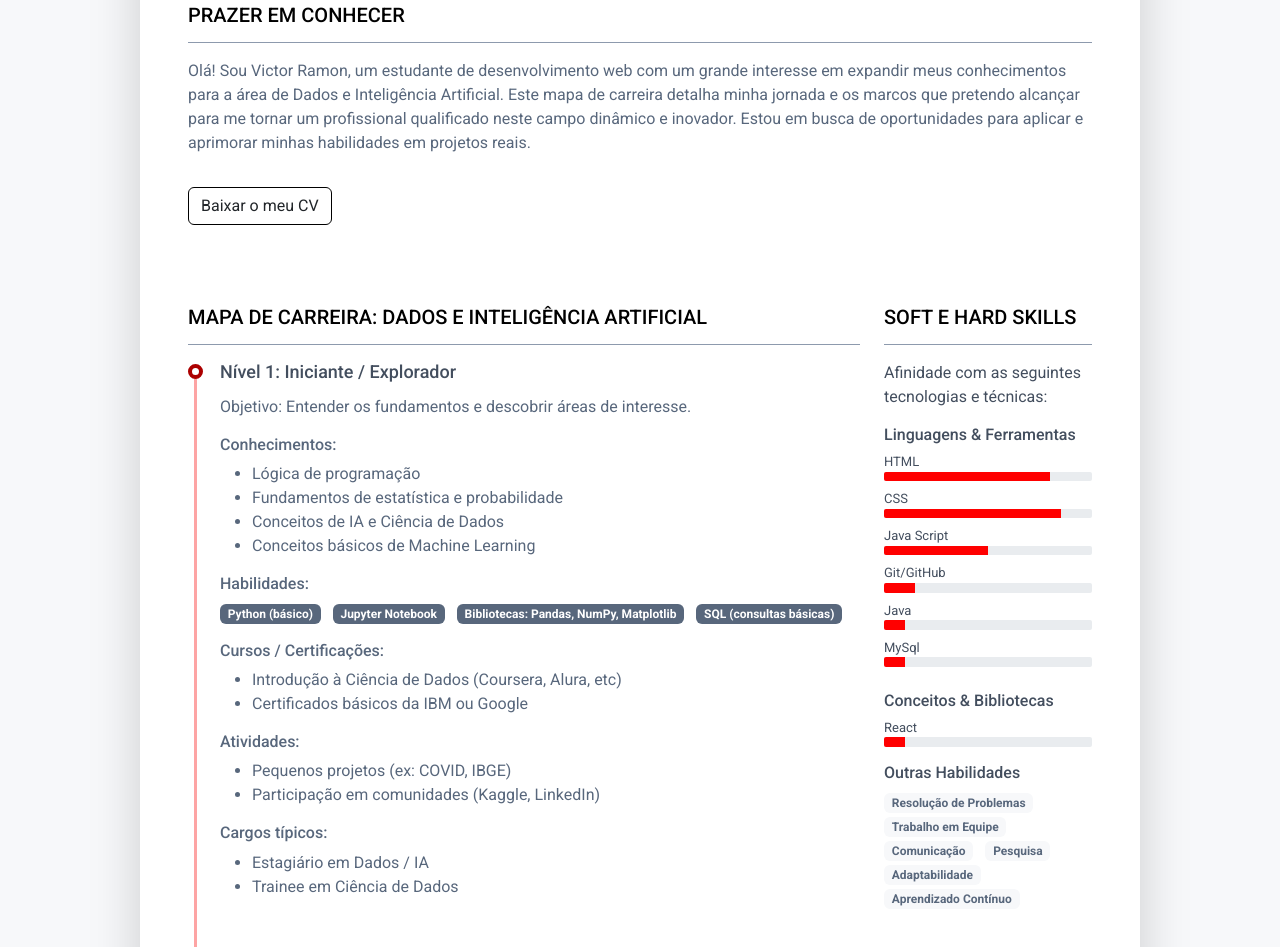
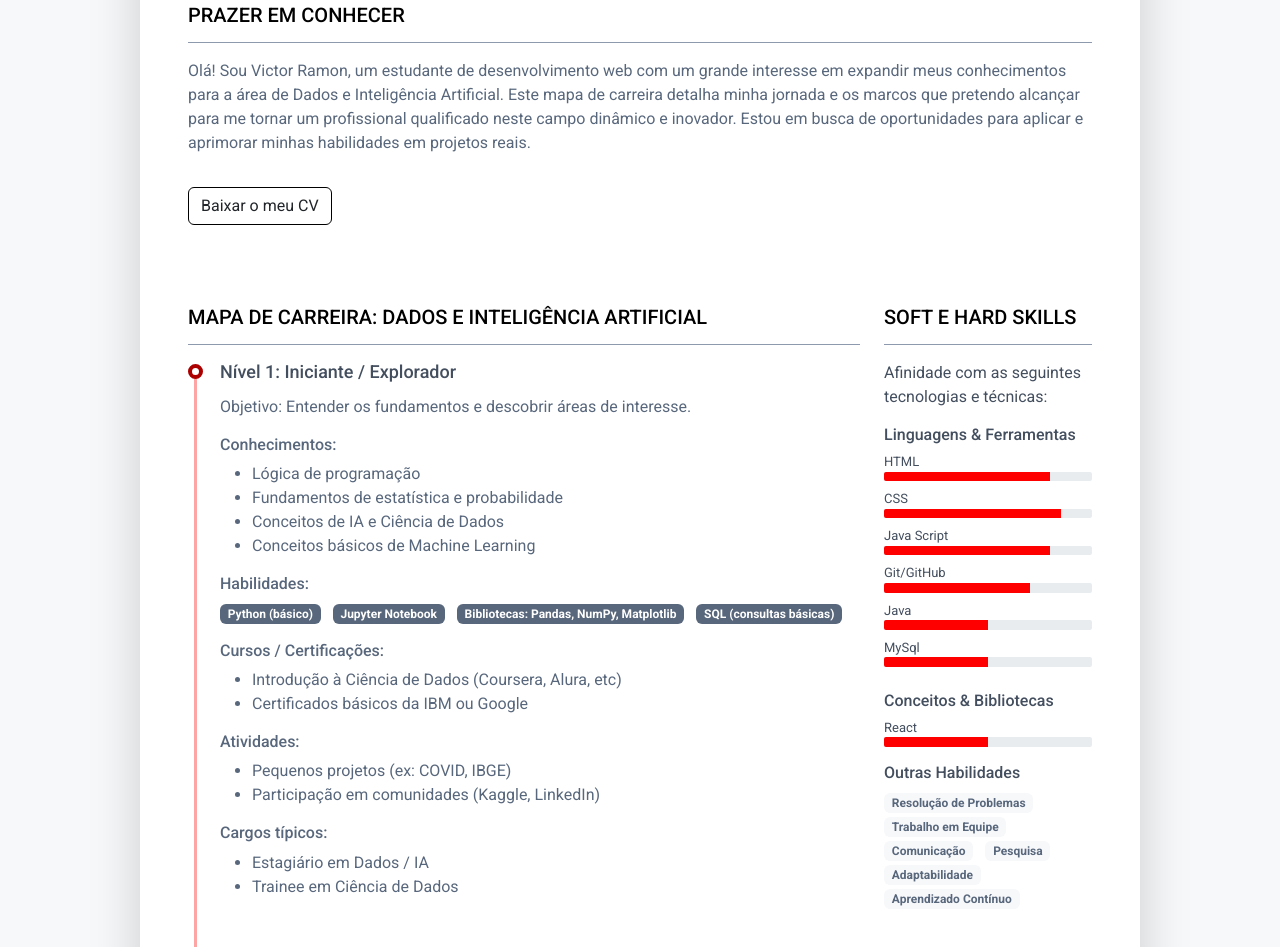
Before and after one commit to vctramon/mapas_de_carreiras, a plain HTML site: page index.html in a window 1280 px wide. Shown: the part 295-1242 px from the top of the page. Drawn offline with Linux system fonts and the light colour scheme.

Commit message:
atualizando o favicon e algumas tecnologias

```diff
--- a/index.html
+++ b/index.html
@@ -9,7 +9,7 @@
 	<meta name="viewport" content="width=device-width, initial-scale=1.0">
 	<meta name="description" content="Mapa de Carreira em Dados e Inteligência Artificial para Victor Ramon">
 	<meta name="author" content="Victor Ramon">
-	<link rel="shortcut icon" href="favicon.ico">
+	<link rel="shortcut icon" href="favicon.png">
 
 	<link href="https://fonts.googleapis.com/css?family=Roboto:300,400,500,700,900" rel="stylesheet">
 
@@ -285,7 +285,7 @@
 											<div class="resume-skill-name">Java Script</div>
 											<div class="progress resume-progress">
 												<div class="progress-bar theme-progress-bar-dark" role="progressbar"
-													style="width: 50%" aria-valuenow="50" aria-valuemin="0"
+													style="width: 80%" aria-valuenow="80" aria-valuemin="0"
 													aria-valuemax="100"></div>
 											</div>
 										</li>
@@ -293,7 +293,7 @@
 											<div class="resume-skill-name">Git/GitHub</div>
 											<div class="progress resume-progress">
 												<div class="progress-bar theme-progress-bar-dark" role="progressbar"
-													style="width: 15%" aria-valuenow="15" aria-valuemin="0"
+													style="width: 70%" aria-valuenow="70" aria-valuemin="0"
 													aria-valuemax="100"></div>
 											</div>
 										</li>
@@ -301,7 +301,7 @@
 											<div class="resume-skill-name">Java</div>
 											<div class="progress resume-progress">
 												<div class="progress-bar theme-progress-bar-dark" role="progressbar"
-													style="width: 10%" aria-valuenow="10" aria-valuemin="0"
+													style="width: 50%" aria-valuenow="50" aria-valuemin="0"
 													aria-valuemax="100"></div>
 											</div>
 										</li>
@@ -309,7 +309,7 @@
 											<div class="resume-skill-name">MySql</div>
 											<div class="progress resume-progress">
 												<div class="progress-bar theme-progress-bar-dark" role="progressbar"
-													style="width: 10%" aria-valuenow="10" aria-valuemin="0"
+													style="width: 50%" aria-valuenow="50" aria-valuemin="0"
 													aria-valuemax="100"></div>
 											</div>
 										</li>
@@ -323,7 +323,7 @@
 											<div class="resume-skill-name">React</div>
 											<div class="progress resume-progress">
 												<div class="progress-bar theme-progress-bar-dark" role="progressbar"
-													style="width: 10%" aria-valuenow="10" aria-valuemin="0"
+													style="width: 50%" aria-valuenow="50" aria-valuemin="0"
 													aria-valuemax="100"></div>
 											</div>
 										</li>
```
Also changed, not shown: favicon.ico (deleted), favicon.png (added).
